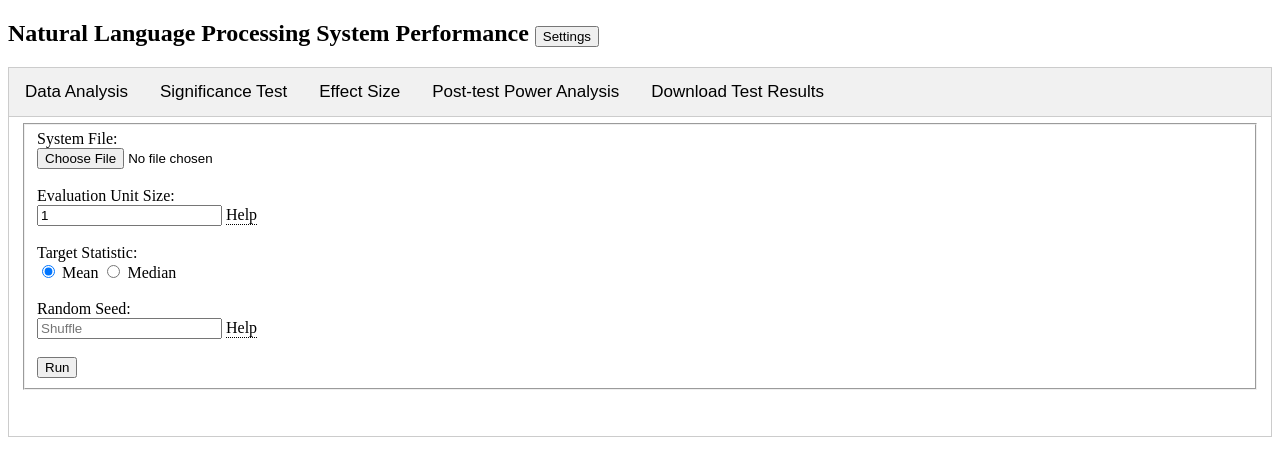
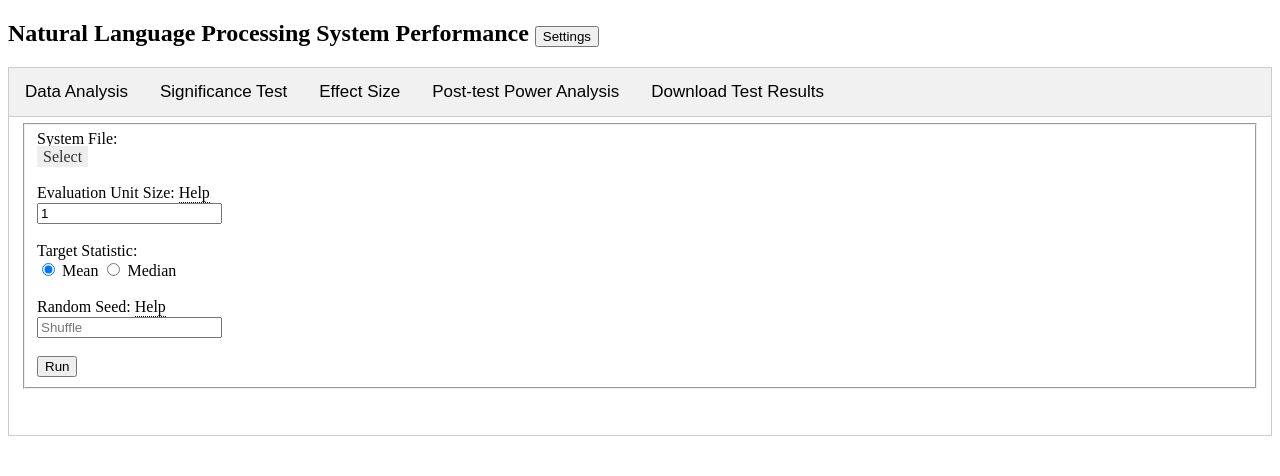
Before and after one commit to DeniseMak/nlpstats-proto, a Flask app: page / in a window 1280 px wide. Shown: the top 476 px of the page. Run offline with Flask 2, Linux system fonts and the light colour scheme; some libraries are stand-ins or nearby versions.

Commit message:
Fixed file upload button
it could use some aesthetic improvements

```diff
--- a/da2/run.py
+++ b/da2/run.py
@@ -3,6 +3,7 @@ from flask import *
 from flask import render_template
 from data_analysis import read_score_file, plot_hist, calc_score_diff, plot_hist_diff, partition_score, skew_test
 from effectSize import calc_eff_size
+from helper import helper
 from werkzeug.utils import secure_filename
 import os
 import numpy as np
--- a/da2/templates/tab_interface.html
+++ b/da2/templates/tab_interface.html
@@ -80,6 +80,11 @@ body
   opacity: 1;
 }
 
+
+
+
+
+
 </style>
     <script src="//ajax.googleapis.com/ajax/libs/jquery/1.9.1/jquery.min.js"></script>
     <script type=text/javascript>
@@ -138,24 +143,39 @@ body
   <fieldset>
   <!-- File Button -->
   <div class="form-group">
+
     <label class="col-md-4 control-label" for="system_file">System File:</label>
+
     <div class="col-md-4">
+    <style>
+ .button {
+   text-decoration: none;
+   background-color: #EEEEEE;
+   color: #333333;
+   padding: 2px 6px 2px 6px;
+ }</style>
+
+        <input type="file" id="system_file" name="system_file" style="display:none;"/>
+        <a href="#" class="button"><label for="system_file">Select</label></a>
+
+
+
+
+         <!--
       <input id="system_file" name="system_file" class="input-file" type="file"/>
-        <!-- Submit Button -->
-        <!--
-        <input type = "submit"/>
-        -->
+         -->
+
     </div>
   </div>
   <br>
   <!-- Text input-->
   <div class="form-group">
-    <label class="col-md-4 control-label" for="eval_unit_size">Evaluation Unit Size:</label>
+    <label class="col-md-4 control-label" for="eval_unit_size">Evaluation Unit Size:</label> <div class="tooltip">Help
+      <span class="tooltiptext">This should be a whole number between one and the number of data points.</span>
+    </div>
     <div class="col-md-4">
     <input id="eval_unit_size" name="eval_unit_size" type="number" value="1" class="form-control input-md" required="">
-        <div class="tooltip">Help
-          <span class="tooltiptext">This should be a whole number between one and the number of data points.</span>
-        </div>
+
 
     </div>
   </div>
@@ -178,11 +198,12 @@ body
   <!-- Text input-->
   <div class="form-group">
     <label class="col-md-4 control-label" for="seed">Random Seed:</label>
-    <div class="col-md-4">
-    <input id="seed" name="seed" type="number" placeholder="Shuffle" step="0.01" class="form-control input-md">
-    <div class="tooltip">Help
+     <div class="tooltip">Help
       <span class="tooltiptext">If you would like to provide a (real number) seed number, enter it here. Otherwise, we will shuffle.</span>
     </div>
+     <div class="col-md-4">
+    <input id="seed" name="seed" type="number" placeholder="Shuffle" step="0.01" class="form-control input-md">
+
     </div>
   </div>
   <br>
```
Also changed, not shown: da2/readme.md, da2/static/hist_score1.svg, da2/static/hist_score2.svg, da2/static/hist_score_diff.svg, da2/static/hist_score_diff_partitioned.svg.
